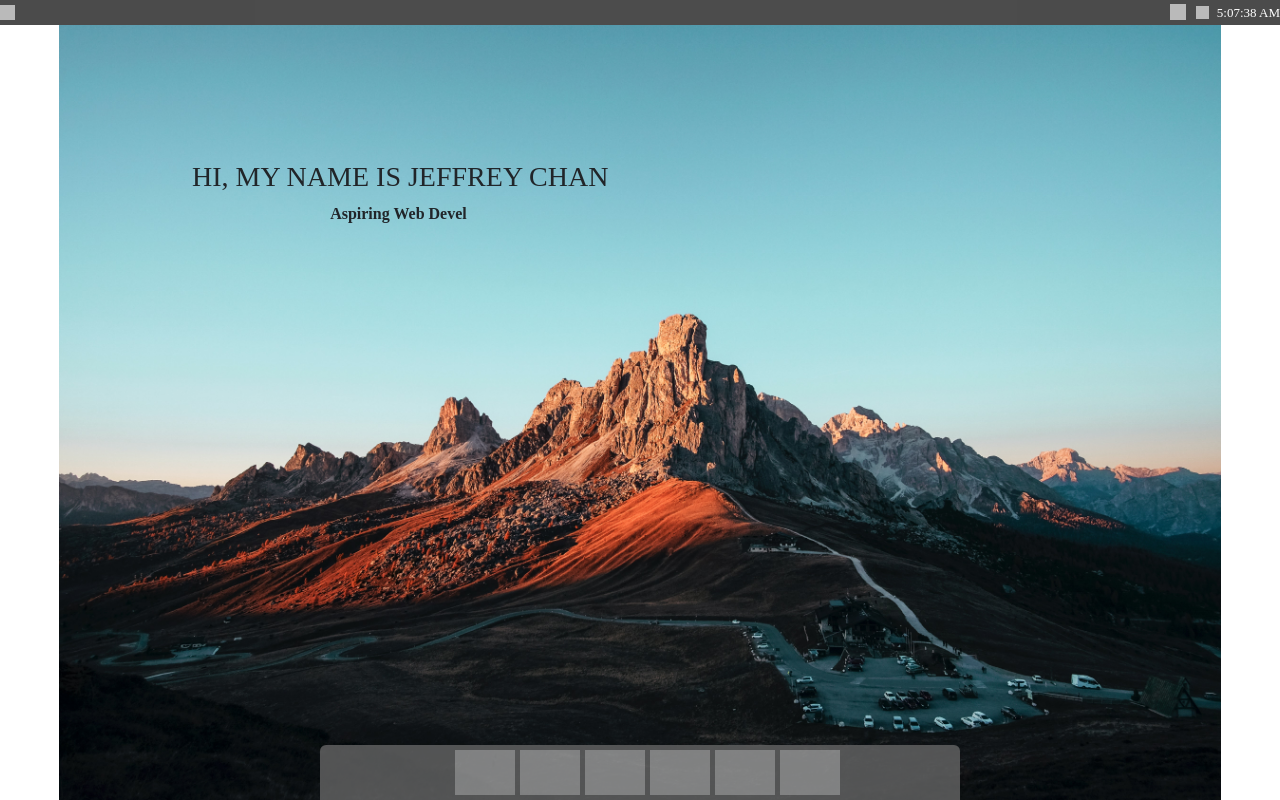
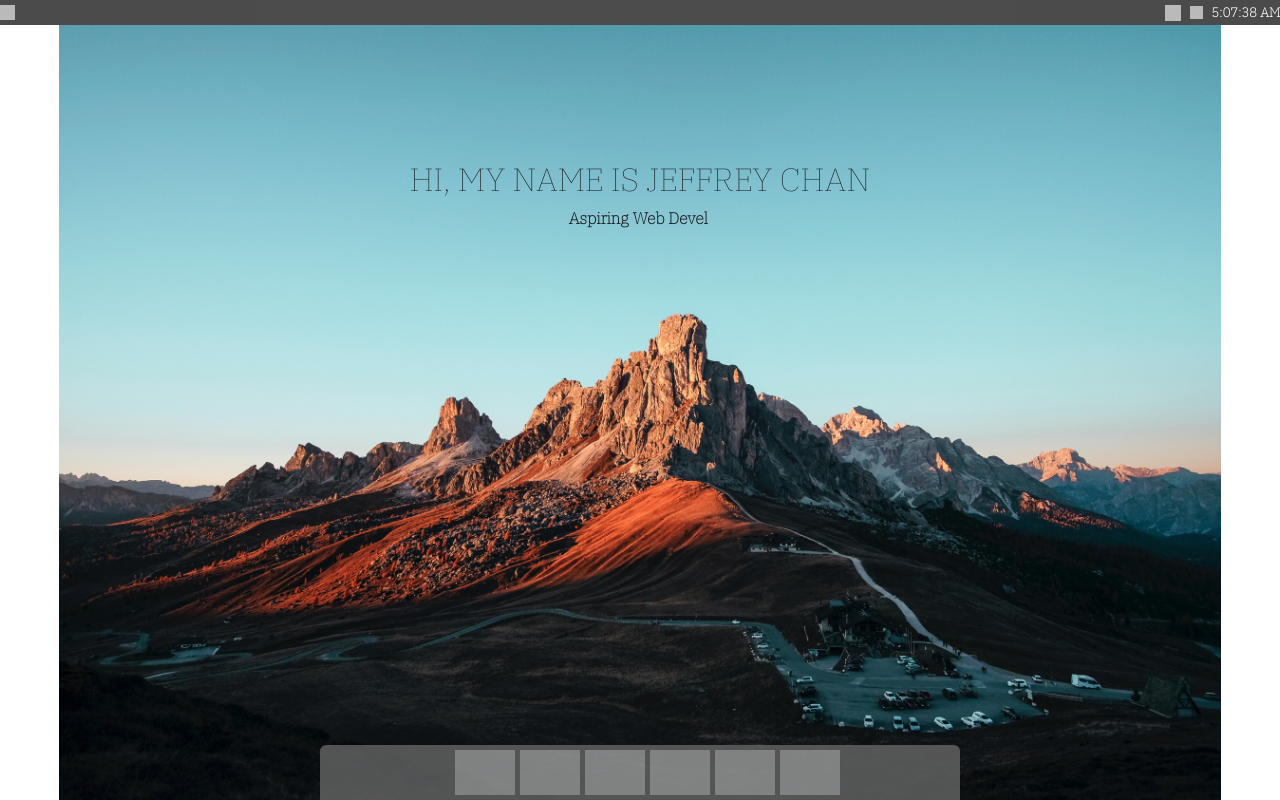
Before and after one commit to KaiKitJeffreyChan/Personal-Website, a React (Create React App) app: page / in a window 1280 px wide. Built offline with nearby package versions, Linux system fonts and the light colour scheme; grey boxes are pictures that could not be loaded.

Commit message:
Fixed small errors and cleaned up code

```diff
--- a/package.json
+++ b/package.json
@@ -8,6 +8,7 @@
     "@testing-library/react": "^11.2.3",
     "@testing-library/user-event": "^12.6.0",
     "react": "^17.0.1",
+    "react-desktop": "^0.3.9",
     "react-dom": "^17.0.1",
     "react-live-clock": "^5.0.13",
     "react-moment": "^1.1.1",
--- a/public/index.html
+++ b/public/index.html
@@ -16,6 +16,8 @@
     -->
     <link rel="manifest" href="%PUBLIC_URL%/manifest.json" />
     <link rel="stylesheet" href="https://fonts.googleapis.com/css?family=Roboto:300,400,500,700&display=swap" />
+    <link rel="preconnect" href="https://fonts.gstatic.com">
+    <link href="https://fonts.googleapis.com/css2?family=IBM+Plex+Serif:wght@100&display=swap" rel="stylesheet">
     <!--
       Notice the use of %PUBLIC_URL% in the tags above.
       It will be replaced with the URL of the `public` folder during the build.
--- a/src/App.css
+++ b/src/App.css
@@ -24,8 +24,8 @@
   min-height: 100vh;
   display: flex;
   flex-direction: column;
-  align-items: flex-start;
-  justify-content: flex-start;
+  align-items: center;
+  justify-content: center;
   font-size: calc(10px + 2vmin);
   color: white;
 }
--- a/src/App.js
+++ b/src/App.js
@@ -9,7 +9,7 @@ class App extends Component {
     return (
       <div className = "App">
         <MainText>
-        <h3> HI, MY NAME IS JEFFREY CHAN </h3>
+        <strong><h2> HI, MY NAME IS JEFFREY CHAN </h2></strong>
             <p>
                 <Typical
                     loop = {Infinity}
@@ -30,20 +30,23 @@ class App extends Component {
                 />
             </p>
         </MainText>
-
         <MainScreen/>
       </div>
     );
   }
 }
 
-const MainText = styled.div`
+const MainText = styled.header`
   position: absolute;
-  align-items: flex-start;
-  justify-content: flex-start;
+  box-sizing: border-box;
+  width: 50%;
+  margin-left:auto;
+  left: 25%;
   top: 20%;
-  left: 15%;
+  justify-content: center;
+
 
 `
 
+
 export default App;
--- a/src/MainScreen.js
+++ b/src/MainScreen.js
@@ -32,31 +32,7 @@ function MainScreen () {
             </Router>
 
 
-            <div>
-                <img src={image} width={width} height={height-25}/>
-                <MainText>
-                    {/* <h3> HI, MY NAME IS JEFFREY CHAN </h3>
-                    <p>
-                        <Typical
-                            loop = {Infinity}
-                            wrapper ="b"
-                            steps={[
-                                "Computer Science Student",
-                                1500,
-                                "Aspiring Web Developer",
-                                1500,
-                                "Gamer",
-                                1500,
-                                "Problem Solver",
-                                1500,
-                                "Purchases Usless Things",
-                                1500
-                            ]
-                            }
-                        />
-                    </p> */}
-                </MainText>
-            </div>
+            <img src={image} width={width} height={height-25}/>
 
 
             {Hub.map((hub) => {
@@ -92,7 +68,7 @@ function MainScreen () {
                         </Button>
                     </Tooltip>
                     <Tooltip title="About Me">
-                        <Button href="google.com">
+                        <Button>
                             <Icon5>
                                 <img src="https://img.icons8.com/office/400/ffffff/console.png"/>
                             </Icon5>
@@ -105,17 +81,12 @@ function MainScreen () {
                             </Icon6>
                         </Button>
                     </Tooltip>
-
-
-
                 </BottomBar>
 
                 )
             })
             }
         </div>
-
-
         </>
     );
 
--- a/src/components/Clock.js
+++ b/src/components/Clock.js
@@ -12,7 +12,9 @@ function Clock() {
 
     return (
         <div style={{fontSize:"13px", color: "white"}}>
-            {clockState}
+            <strong>
+                {clockState}
+            </strong>
         </div>
     )
 }
```
Also changed, not shown: 2 other files (tests, documents, lock files or other folders). Lines whose indentation alone changed are shown as unchanged.
